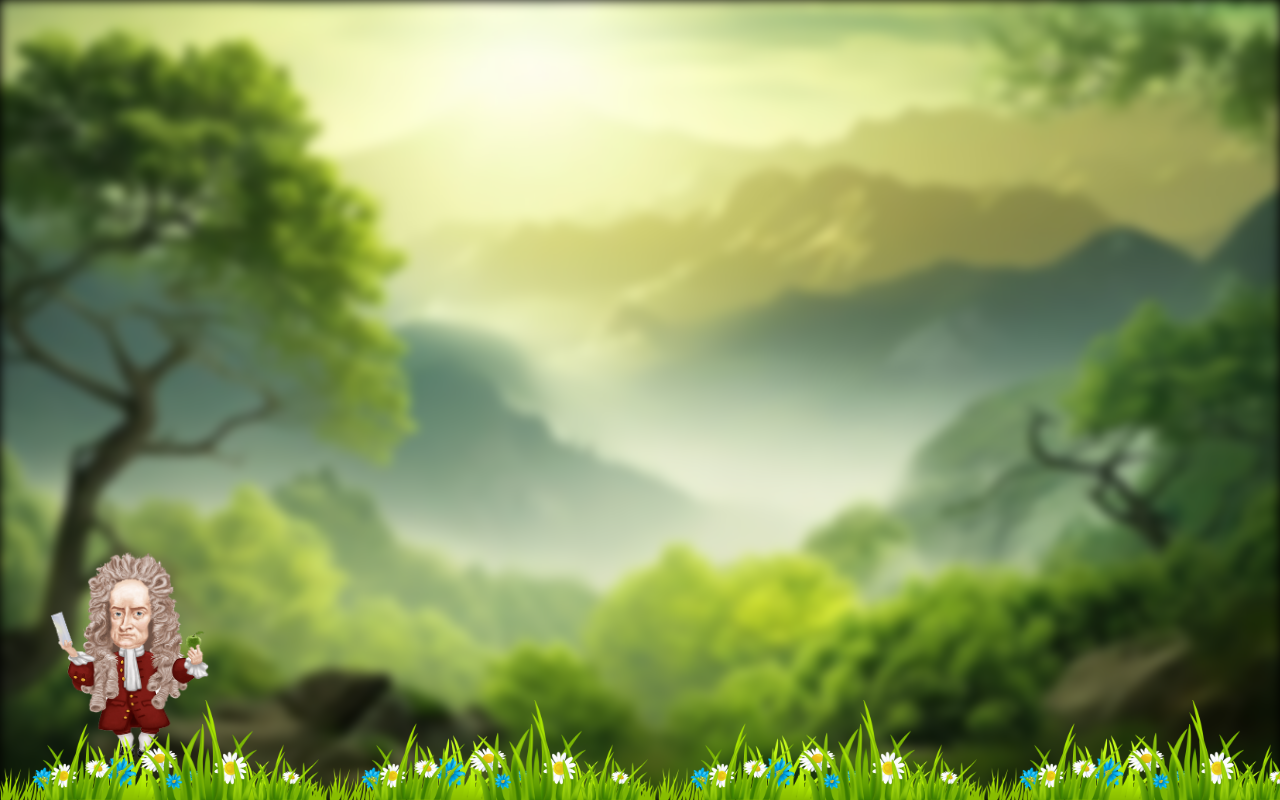
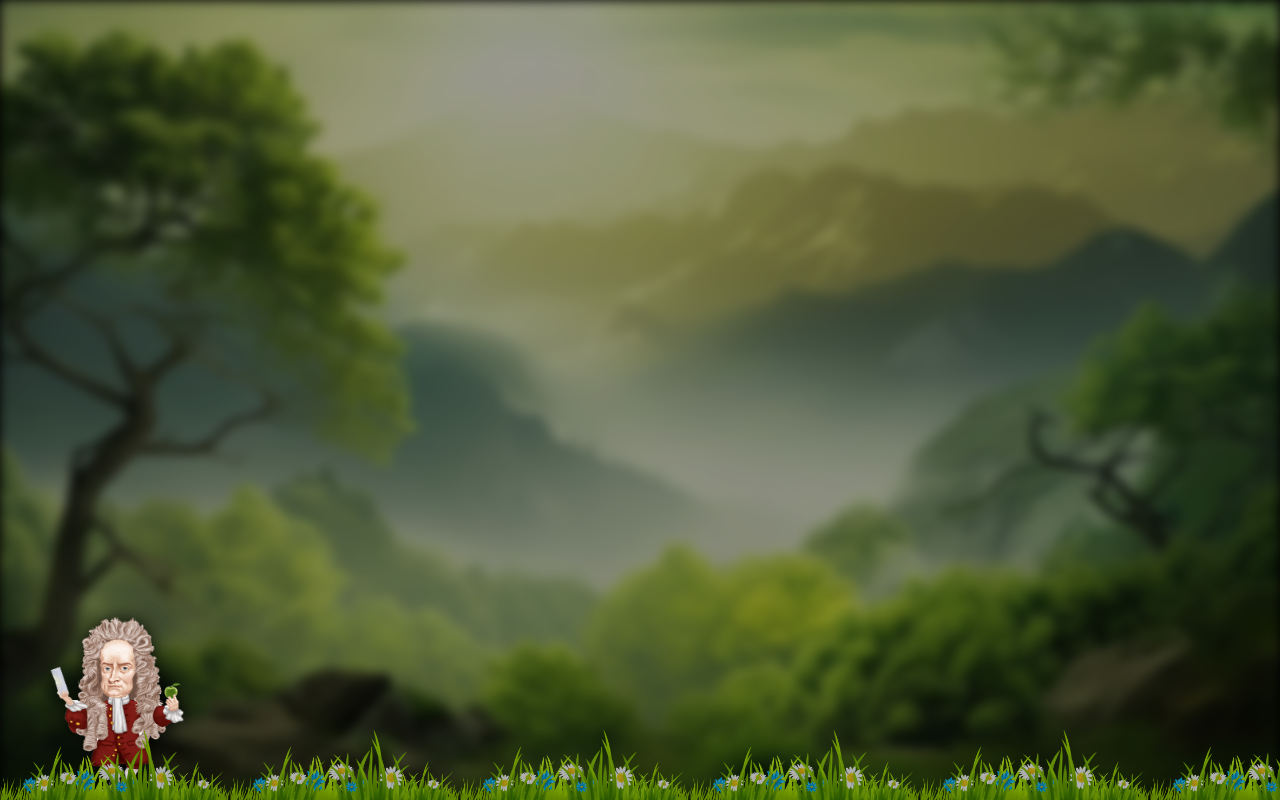
Before and after one commit to Swaraj-creator/Newton-Rush, a plain HTML site: page index.html in a window 1280 px wide. Drawn offline with Linux system fonts and the light colour scheme.

Commit message:
Update style.css

```diff
--- a/style.css
+++ b/style.css
@@ -25,7 +25,7 @@ div.mainBox div.background {
     background-size: cover;
     background-position: center;
     background-repeat: no-repeat;
-    filter: blur(6px);
+    filter: blur(6px) brightness(0.6);
 }
 
 div.mainBox div.tree {
@@ -36,24 +36,27 @@ div.mainBox div.tree {
     bottom: 0px;
     background-size: 100% 100%;
     background-position: center 20px;
+    filter: drop-shadow(0px 0px 40px black);
 }
 div.grass {
     background-image: url("Sprites/Grass_Ground_with_Flowers_PNG_Clipart_Picture.png");
-    height: 100px;
+    height: 70px;
     width: 100%;
     position: absolute;
     bottom: 0px;
     z-index: 10;
     background-size: contain;
+    filter: brightness(0.7);
 }
 div.newton {
     width: auto;
     height: auto;
     position: absolute;
-    bottom: 30px;
+    bottom: 0px;
     left: 50px;
+    filter: drop-shadow(0px 0px 10px black);
 }
 div.newton img {
-    height: 215px;
+    height: 180px;
     user-select: none;
 }
```
